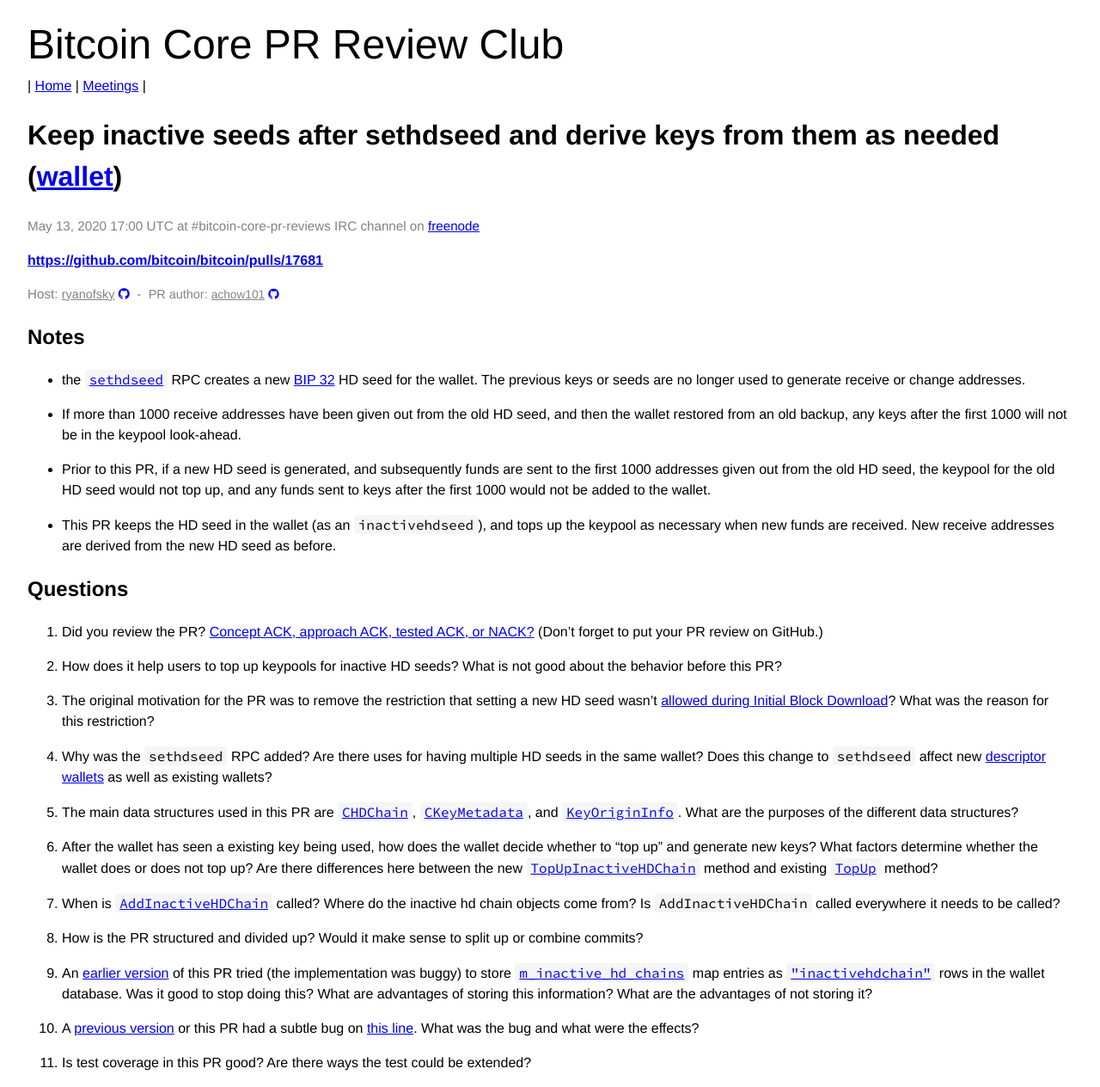
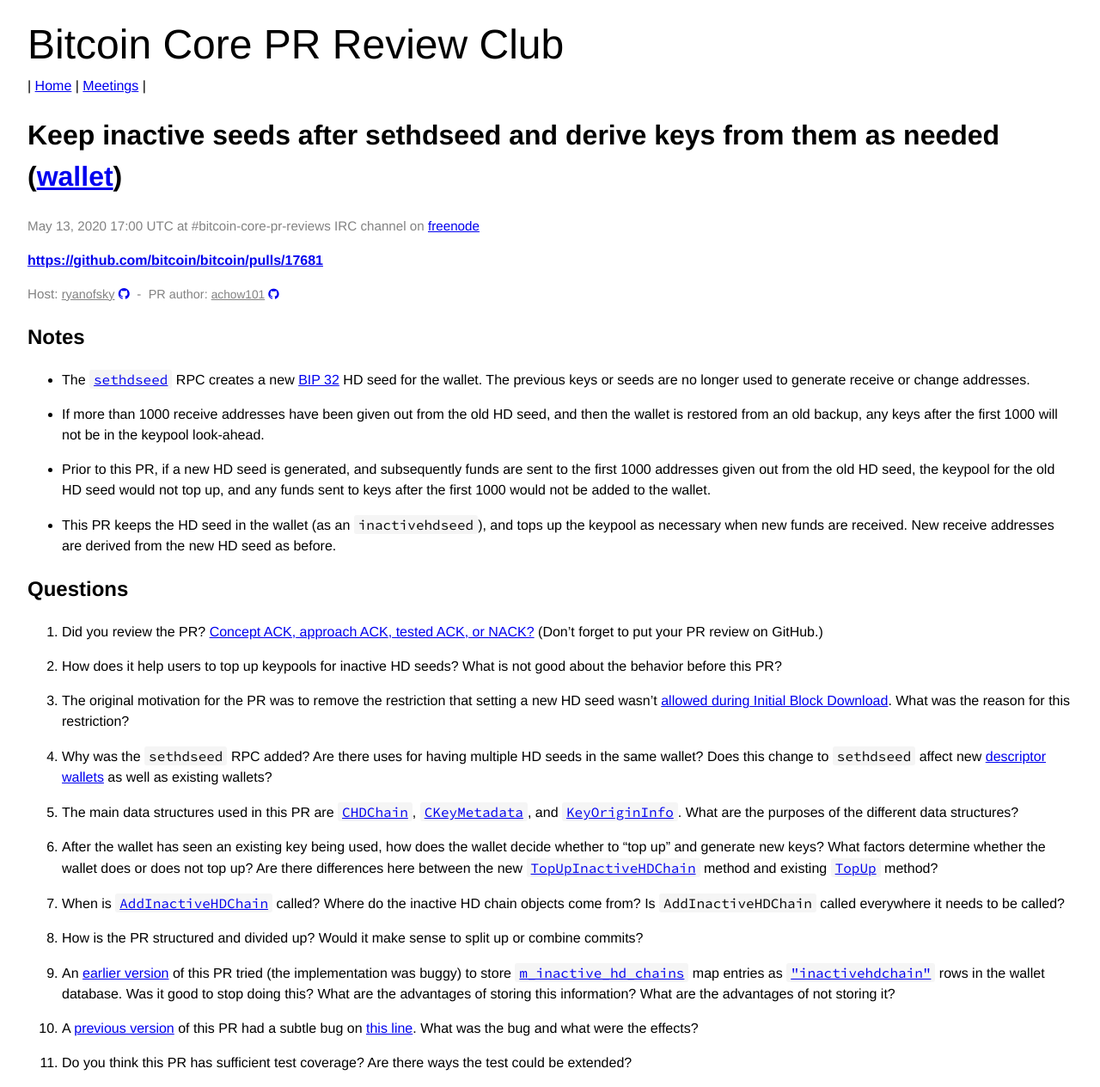
Before and after one commit to bitcoin-core-review-club/website, a Jekyll site: the page built from _posts/2020-05-13-#17681.md, in a window 1280 px wide. Shown: the whole page at 86% size. Built offline with Jekyll 4.4.1, drawn with Linux system fonts in a browser that asks for light colours.

Commit message:
n17681 notes/questions touchups

```diff
--- a/_posts/2020-05-13-#17681.md
+++ b/_posts/2020-05-13-#17681.md
@@ -12,7 +12,7 @@
 
 ## Notes
 
-- the
+- The
   [`sethdseed`](https://github.com/bitcoin/bitcoin/blob/5b24f6084ede92d0f493ff416b4726245140b2c1/src/wallet/rpcwallet.cpp#L3943)
   RPC creates a new [BIP
   32](https://github.com/bitcoin/bips/blob/master/bip-0032.mediawiki) HD seed for
@@ -43,7 +43,7 @@
 
 3. The original motivation for the PR was to remove the restriction that
    setting a new HD seed wasn't [allowed during Initial Block
-   Download](https://github.com/bitcoin/bitcoin/commit/769b03a83c2aa2b97f344b58dc689be26c6e08e5)?
+   Download](https://github.com/bitcoin/bitcoin/commit/769b03a83c2aa2b97f344b58dc689be26c6e08e5).
    What was the reason for this restriction?
 
 4. Why was the `sethdseed` RPC added? Are there uses for having multiple HD
@@ -59,7 +59,7 @@
    [`KeyOriginInfo`](https://github.com/ryanofsky/bitcoin/blob/review.17681.5/src/script/keyorigin.h#L11).
    What are the purposes of the different data structures?
 
-6. After the wallet has seen a existing key being used, how does the wallet
+6. After the wallet has seen an existing key being used, how does the wallet
    decide whether to "top up" and generate new keys? What factors determine
    whether the wallet does or does not top up? Are there differences here
    between the new
@@ -70,7 +70,7 @@
 
 7. When is
    [`AddInactiveHDChain`](https://github.com/ryanofsky/bitcoin/blob/review.17681.5/src/wallet/scriptpubkeyman.cpp#L902)
-   called? Where do the inactive hd chain objects come from? Is
+   called? Where do the inactive HD chain objects come from? Is
    `AddInactiveHDChain` called everywhere it needs to be called?
 
 8. How is the PR structured and divided up? Would it make sense to split up or combine commits?
@@ -81,16 +81,16 @@
    [`m_inactive_hd_chains`](https://github.com/ryanofsky/bitcoin/blob/review.17681.1/src/wallet/scriptpubkeyman.h#L301)
    map entries as
    [`"inactivehdchain"`](https://github.com/ryanofsky/bitcoin/blob/review.17681.1/src/wallet/walletdb.cpp#L32)
-   rows in the wallet database. Was it good to stop doing this? What are advantages of
+   rows in the wallet database. Was it good to stop doing this? What are the advantages of
    storing this information? What are the advantages of not storing it?
 
 10. A [previous
-   version](https://github.com/ryanofsky/bitcoin/commits/review.17681.4) or
+   version](https://github.com/ryanofsky/bitcoin/commits/review.17681.4) of
    this PR had a subtle bug on [this
    line](https://github.com/ryanofsky/bitcoin/blob/review.17681.4/src/wallet/walletdb.cpp#L446).
    What was the bug and what were the effects?
 
-11. Is test coverage in this PR good? Are there ways the test could be extended?
+11. Do you think this PR has sufficient test coverage? Are there ways the test could be extended?
 
 <!-- TODO: uncomment and add meeting log
 ## Meeting Log
```
Also changed, not shown: other parts of _posts/2020-05-13-#17681.md (+1 -1 lines).
